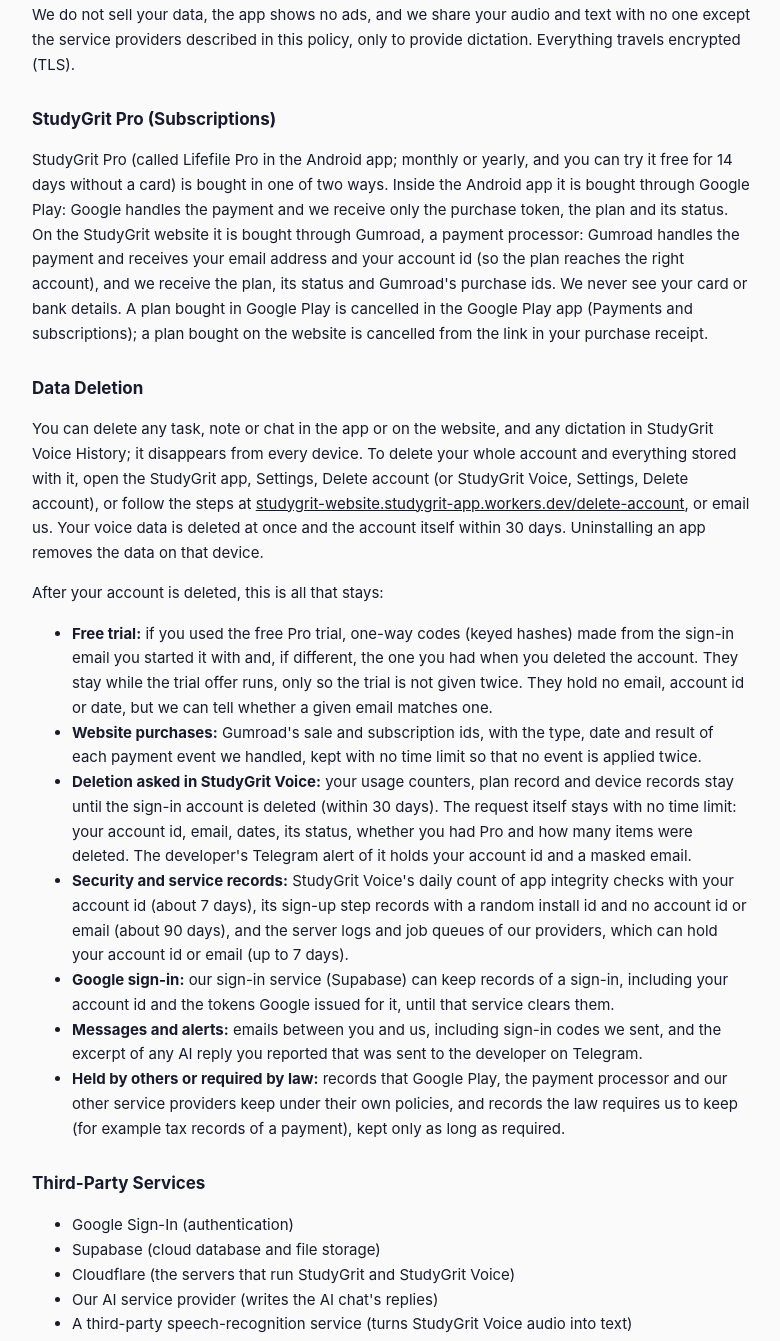
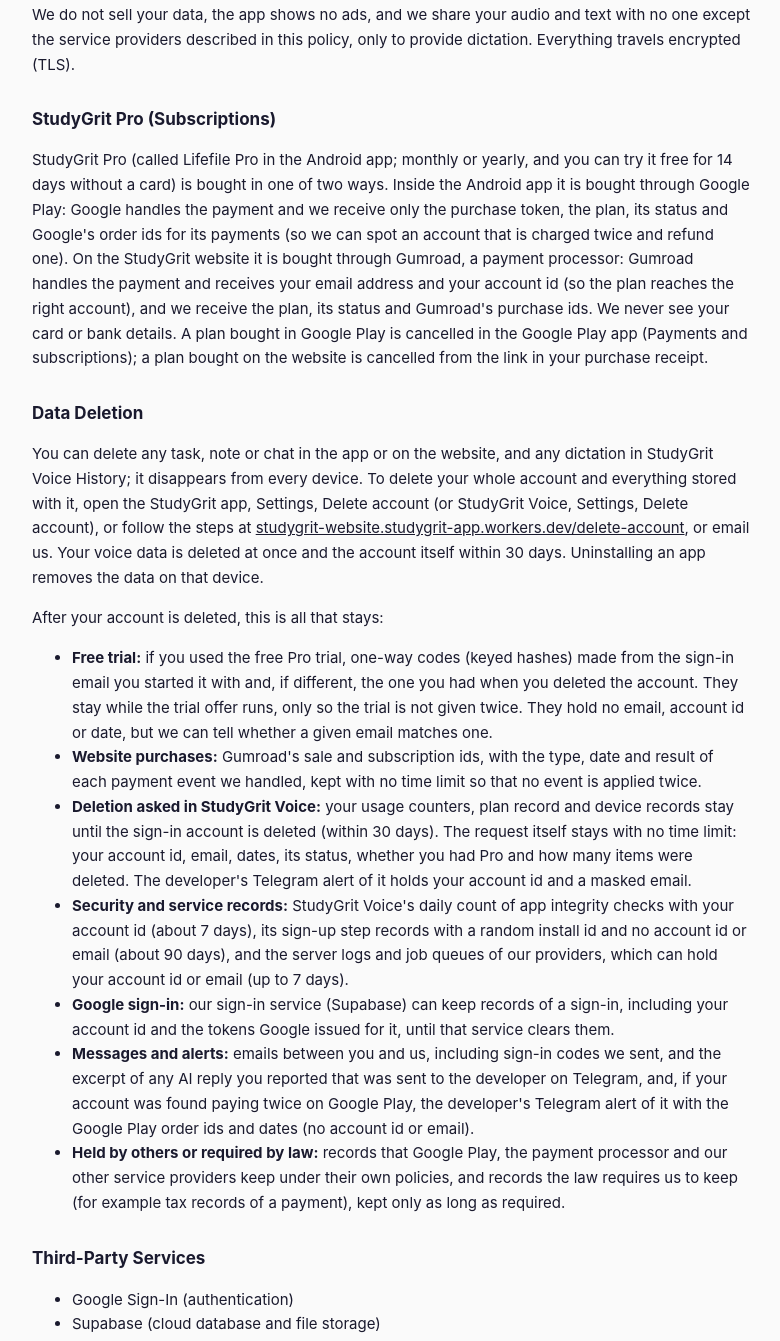
Before and after one commit to studygrit-app/studygrit-app, a plain HTML site: page privacy.html in a window 1280 px wide. Shown: the part 3000-4341 px from the top of the page, without its empty margins (248-1028 px from the left). Drawn offline with Linux system fonts and the light colour scheme.

Commit message:
privacy: Google Play order ids + the paying-twice alert (billing round 8 draft, not merged; ships with the round 8 server release)
Co-Authored-By: Claude Opus 5.5 <noreply@anthropic.com>
Claude-Session: https://claude.ai/code/session_01NZggVTKNXTvTZfggmvNn1U

```diff
--- a/privacy.html
+++ b/privacy.html
@@ -81,7 +81,7 @@
 <p>We do not sell your data, the app shows no ads, and we share your audio and text with no one except the service providers described in this policy, only to provide dictation. Everything travels encrypted (TLS).</p>
 
 <h2 id="pro">StudyGrit Pro (Subscriptions)</h2>
-<p>StudyGrit Pro (called Lifefile Pro in the Android app; monthly or yearly, and you can try it free for 14 days without a card) is bought in one of two ways. Inside the Android app it is bought through Google Play: Google handles the payment and we receive only the purchase token, the plan and its status. On the StudyGrit website it is bought through Gumroad, a payment processor: Gumroad handles the payment and receives your email address and your account id (so the plan reaches the right account), and we receive the plan, its status and Gumroad's purchase ids. We never see your card or bank details. A plan bought in Google Play is cancelled in the Google Play app (Payments and subscriptions); a plan bought on the website is cancelled from the link in your purchase receipt.</p>
+<p>StudyGrit Pro (called Lifefile Pro in the Android app; monthly or yearly, and you can try it free for 14 days without a card) is bought in one of two ways. Inside the Android app it is bought through Google Play: Google handles the payment and we receive only the purchase token, the plan, its status and Google's order ids for its payments (so we can spot an account that is charged twice and refund one). On the StudyGrit website it is bought through Gumroad, a payment processor: Gumroad handles the payment and receives your email address and your account id (so the plan reaches the right account), and we receive the plan, its status and Gumroad's purchase ids. We never see your card or bank details. A plan bought in Google Play is cancelled in the Google Play app (Payments and subscriptions); a plan bought on the website is cancelled from the link in your purchase receipt.</p>
 
 <h2 id="delete">Data Deletion</h2>
 <p>You can delete any task, note or chat in the app or on the website, and any dictation in StudyGrit Voice History; it disappears from every device. To delete your whole account and everything stored with it, open the StudyGrit app, Settings, Delete account (or StudyGrit Voice, Settings, Delete account), or follow the steps at <a href="https://studygrit-website.studygrit-app.workers.dev/delete-account">studygrit-website.studygrit-app.workers.dev/delete-account</a>, or email us. Your voice data is deleted at once and the account itself within 30 days. Uninstalling an app removes the data on that device.</p>
@@ -92,7 +92,7 @@
   <li><strong>Deletion asked in StudyGrit Voice:</strong> your usage counters, plan record and device records stay until the sign-in account is deleted (within 30 days). The request itself stays with no time limit: your account id, email, dates, its status, whether you had Pro and how many items were deleted. The developer's Telegram alert of it holds your account id and a masked email.</li>
   <li><strong>Security and service records:</strong> StudyGrit Voice's daily count of app integrity checks with your account id (about 7 days), its sign-up step records with a random install id and no account id or email (about 90 days), and the server logs and job queues of our providers, which can hold your account id or email (up to 7 days).</li>
   <li><strong>Google sign-in:</strong> our sign-in service (Supabase) can keep records of a sign-in, including your account id and the tokens Google issued for it, until that service clears them.</li>
-  <li><strong>Messages and alerts:</strong> emails between you and us, including sign-in codes we sent, and the excerpt of any AI reply you reported that was sent to the developer on Telegram.</li>
+  <li><strong>Messages and alerts:</strong> emails between you and us, including sign-in codes we sent, and the excerpt of any AI reply you reported that was sent to the developer on Telegram, and, if your account was found paying twice on Google Play, the developer's Telegram alert of it with the Google Play order ids and dates (no account id or email).</li>
   <li><strong>Held by others or required by law:</strong> records that Google Play, the payment processor and our other service providers keep under their own policies, and records the law requires us to keep (for example tax records of a payment), kept only as long as required.</li>
 </ul>
 
```
